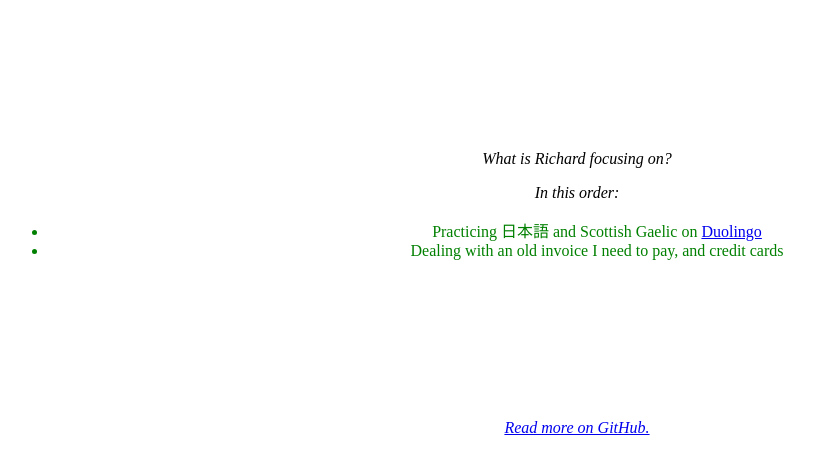
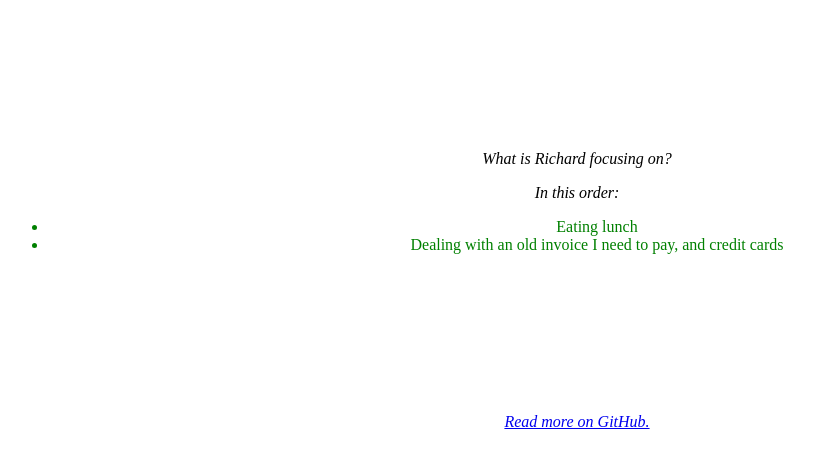
Before and after one commit to RichardLitt/what-is-richard-doing-now, a Jekyll site: the page built from index.md, in a window 1280 px wide. Shown: the top 474 px of the page, without its empty margins (63-877 px from the left). Built offline with Jekyll 4.4.1, drawn with Linux system fonts in a browser that asks for light colours; our own code applies the rules of GitHub Pages for plain Markdown files.

Commit message:
Finished Duolingo

```diff
--- a/index.md
+++ b/index.md
@@ -1,5 +1,5 @@
 ---
-description: Practicing 日本語 and Scottish Gaelic on [Duolingo](https://www.duolingo.com/profile/RichardLitt)
+description: Eating lunch
 ---
 
 What is Richard focusing on?
--- a/list.md
+++ b/list.md
@@ -1,2 +1,2 @@
-- Practicing 日本語 and Scottish Gaelic on [Duolingo](https://www.duolingo.com/profile/RichardLitt)
+- Eating lunch
 - Dealing with an old invoice I need to pay, and credit cards
```
